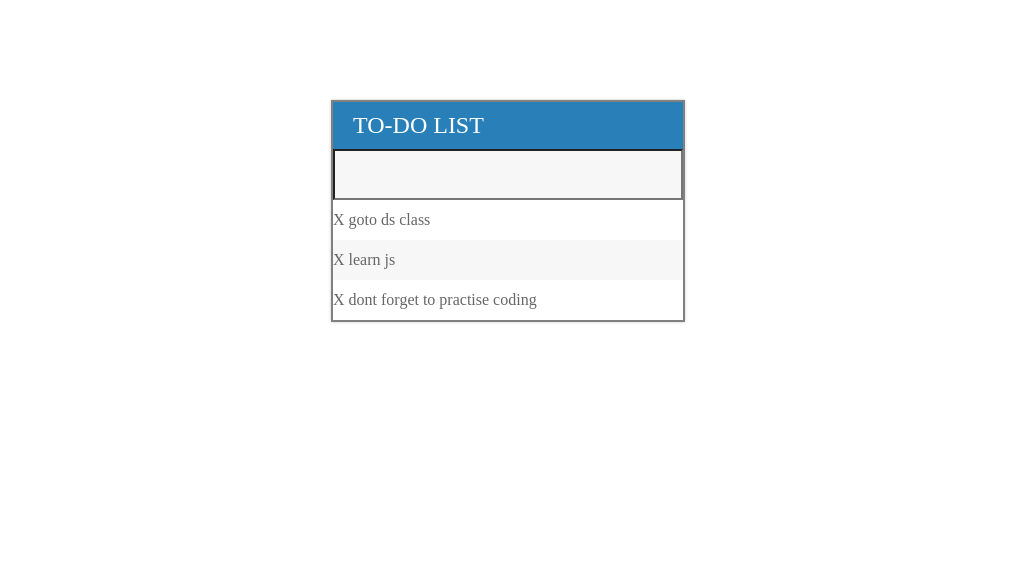
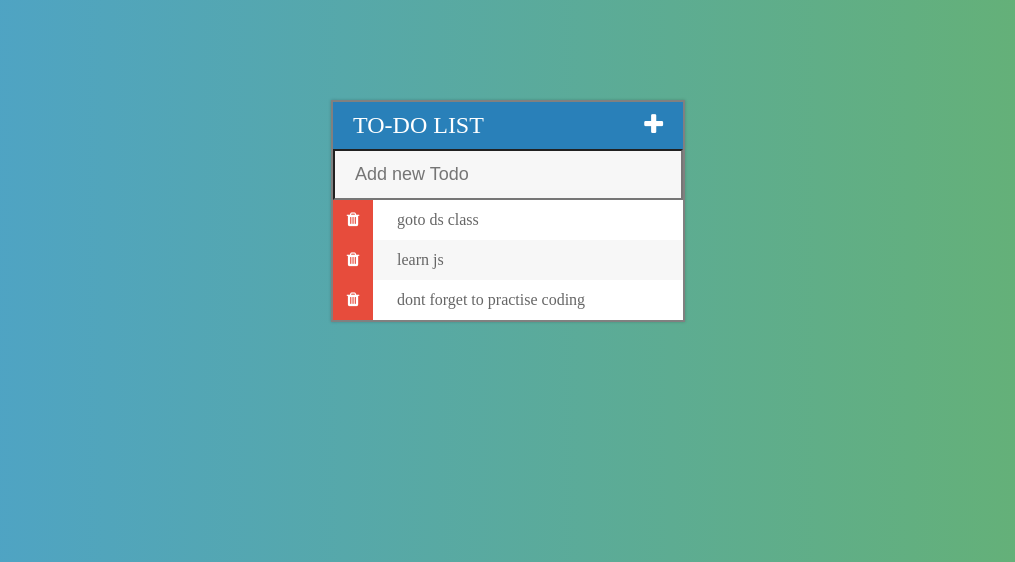
Before and after one commit to koushikmediga/To-Do-list-app, a PHP site: page / in a window 1280 px wide. Shown: the top 562 px of the page, without its empty margins (132-1147 px from the left). Run offline with PHP 8.4, Linux system fonts and the light colour scheme; some libraries are stand-ins or nearby versions.

Commit message:
added + and delete icons and some styles are done

```diff
--- a/assets/css/todos.css
+++ b/assets/css/todos.css
@@ -1,3 +1,9 @@
+body{
+    background: #67B26F;  /* fallback for old browsers */
+    background: -webkit-linear-gradient(to right, #4ca2cd, #67B26F);  /* Chrome 10-25, Safari 5.1-6 */
+    background: linear-gradient(to right, #4ca2cd, #67B26F); /* W3C, IE 10+/ Edge, Firefox 16+, Chrome 26+, Opera 12+, Safari 7+ */
+}
+
 h1{
 	background-color:#2980b9;
 	color: white;
@@ -38,12 +44,31 @@ li{
 li:nth-child(2n){
 	background-color: #f7f7f7;
 }
-
+span{
+	background-color: #e74c3c;
+	height: 40px;
+	margin-right: 20px;
+	text-align: center;
+	color: white;
+	width:40px;
+	display: inline-block;
+}
 input{
 	font-size: 18px;
 	background-color: #f7f7f7;
 	width: 100%;
 	padding: 13px 13px 13px 20px;
 	box-sizing: border-box;
+	color: #2980b9;
+}
 
+input:focus{
+	background-color: white;
+	border: 3px solid #2980b9;
+	outline::none;
 }
+
+
+.fa-plus{
+	float: right;
+}
--- a/assets/js/todos.js
+++ b/assets/js/todos.js
@@ -41,6 +41,6 @@ $("input[type='text']").keypress(function(event){
      var todoText = $(this).val();
       $(this).val("");
      //create a new li and add to ul
-     $("ul").append("<li><span>X</span> "  + todoText + "</li>");
+     $("ul").append("<li><span><i class='fa fa-trash'></i></span> "  + todoText + "</li>");
 	}
 });
--- a/index.html
+++ b/index.html
@@ -4,16 +4,17 @@
 
     <title>Todo List</title>
     <link rel="stylesheet" type="text/css" href="assets/css/todos.css">
+    <link rel="stylesheet" type="text/css" href="https://cdnjs.cloudflare.com/ajax/libs/font-awesome/4.4.0/css/font-awesome.css">
     <script type="text/javascript" src="assets/js/lib/jquery-2.1.4.min.js"></script>
   </head>
   <body>
   	<div id="container">
-  		<h1>To-Do List</h1>
-  		<input type="text">
+  		<h1>To-Do List<i class="fa fa-plus"></i></h1>
+  		<input type="text" placeholder="Add new Todo">
   		<ul>
-  			<li><span>X</span> goto ds class</li>
-  			<li><span>X</span> learn js</li>
-  			<li><span>X</span> dont forget to practise coding</li>
+  			<li><span><i class="fa fa-trash"></i></span> goto ds class</li>
+  			<li><span><i class="fa fa-trash"></i></span> learn js</li>
+  			<li><span><i class="fa fa-trash"></i></span> dont forget to practise coding</li>
   		</ul>
   	</div>
 
```
